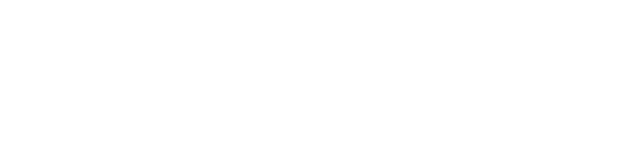
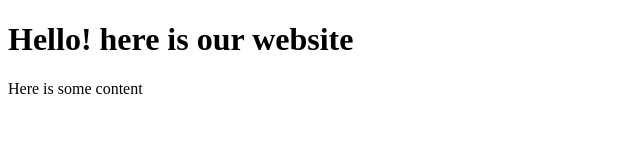
Before and after one commit to TechByDami/github-testnet, a plain HTML site: page index.html in a window 1280 px wide. Shown: the whole page, without its empty margins (0-640 px from the left). Drawn offline with Linux system fonts and the light colour scheme.

Commit message:
Added content to index.html

```diff
--- a/index.html
+++ b/index.html
@@ -7,6 +7,7 @@
     <title>Document</title>
 </head>
 <body>
-
+    <h1>Hello! here is our website</h1>
+    <p>Here is some content</p>
 </body>
 </html>
```
